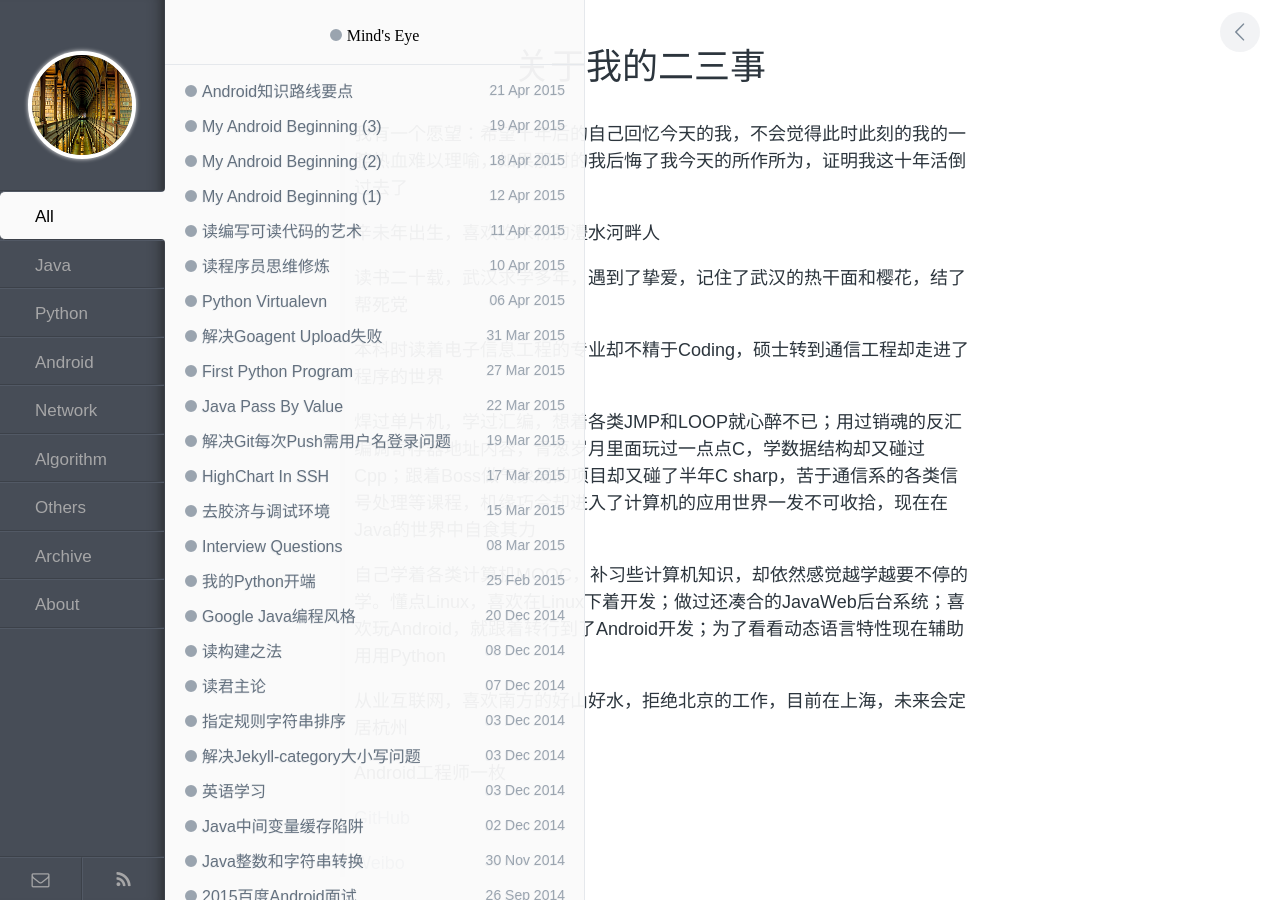
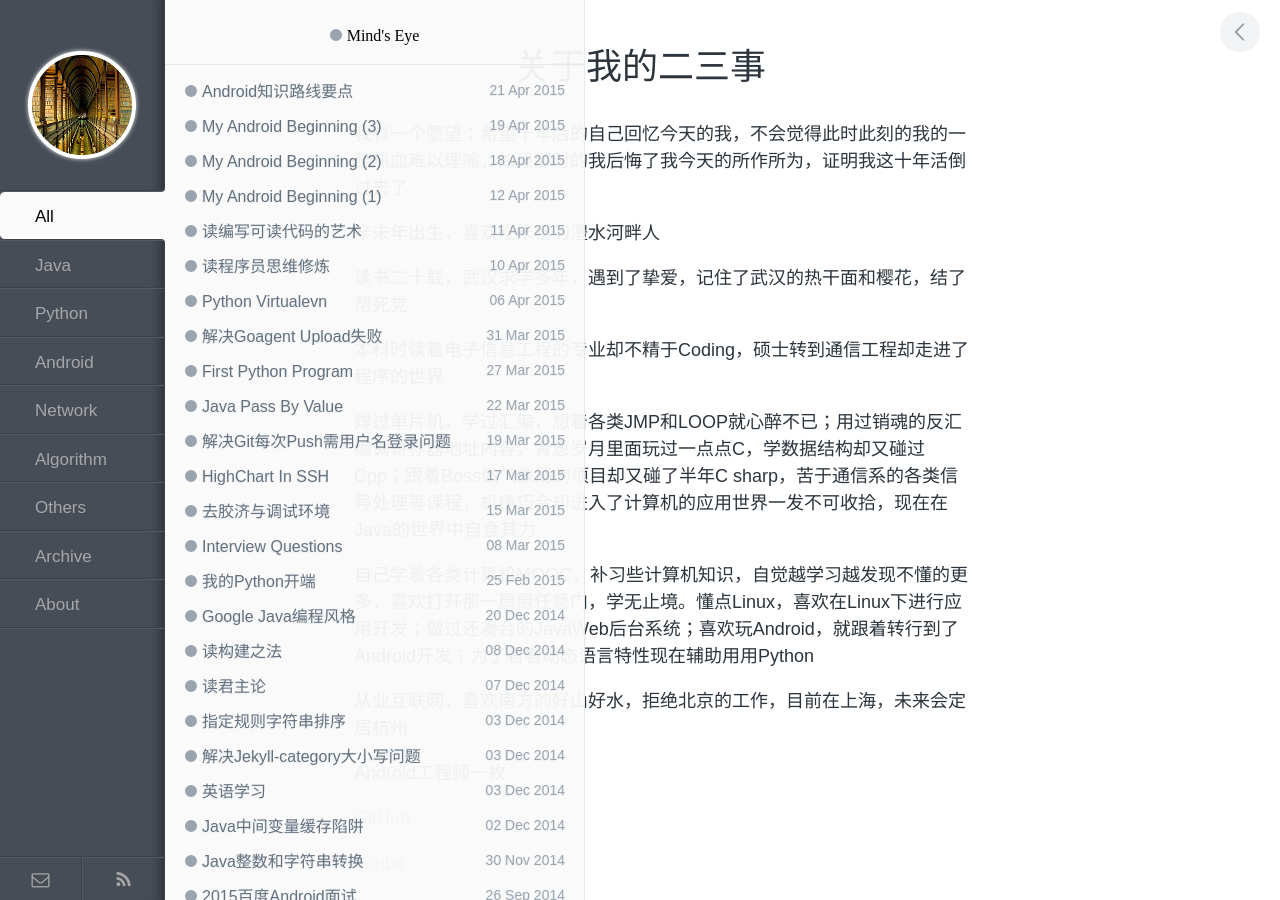
Before and after one commit to enlipan/enlipan.github.io, a Jekyll site: the page built from pages/about.html, in a window 1280 px wide. Built offline with Jekyll 4.4.1, drawn with Linux system fonts in a browser that asks for light colours.

Commit message:
Update about.html

```diff
--- a/pages/about.html
+++ b/pages/about.html
@@ -12,7 +12,7 @@ title: 关于我的二三事
   <p>读书二十载，武汉求学多年，遇到了挚爱，记住了武汉的热干面和樱花，结了帮死党</p>
   <p>本科时读着电子信息工程的专业却不精于Coding，硕士转到通信工程却走进了程序的世界</p>
   <p>焊过单片机，学过汇编，想着各类JMP和LOOP就心醉不已；用过销魂的反汇编调寄存器地址内容，青葱岁月里面玩过一点点C，学数据结构却又碰过Cpp；跟着Boss做气象局的项目却又碰了半年C sharp，苦于通信系的各类信号处理等课程，机缘巧合却进入了计算机的应用世界一发不可收拾，现在在Java的世界中自食其力</p>
-  <p>自己学着各类计算机MOOC，补习些计算机知识，却依然感觉越学越要不停的学。懂点Linux，喜欢在Linux下着开发；做过还凑合的JavaWeb后台系统；喜欢玩Android，就跟着转行到了Android开发；为了看看动态语言特性现在辅助用用Python</p>
+  <p>自己学着各类计算机MOOC，补习些计算机知识，自觉越学习越发现不懂的更多，喜欢打开那一扇扇任意门，学无止境。懂点Linux，喜欢在Linux下进行应用开发；做过还凑合的JavaWeb后台系统；喜欢玩Android，就跟着转行到了Android开发；为了看看动态语言特性现在辅助用用Python</p>
   <p>从业互联网，喜欢南方的好山好水，拒绝北京的工作，目前在上海，未来会定居杭州</p>
   <p>Android工程师一枚</p>
   <p><a href="https://github.com/itlipan">GitHub</a></p>
```
